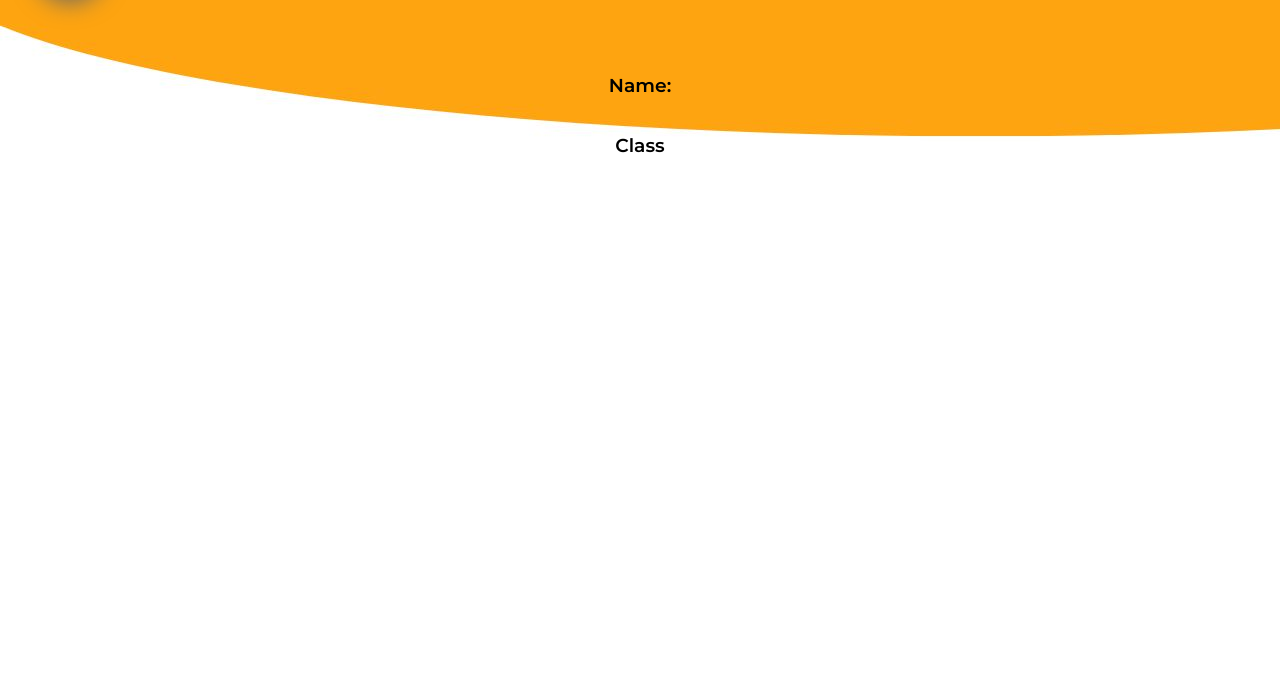
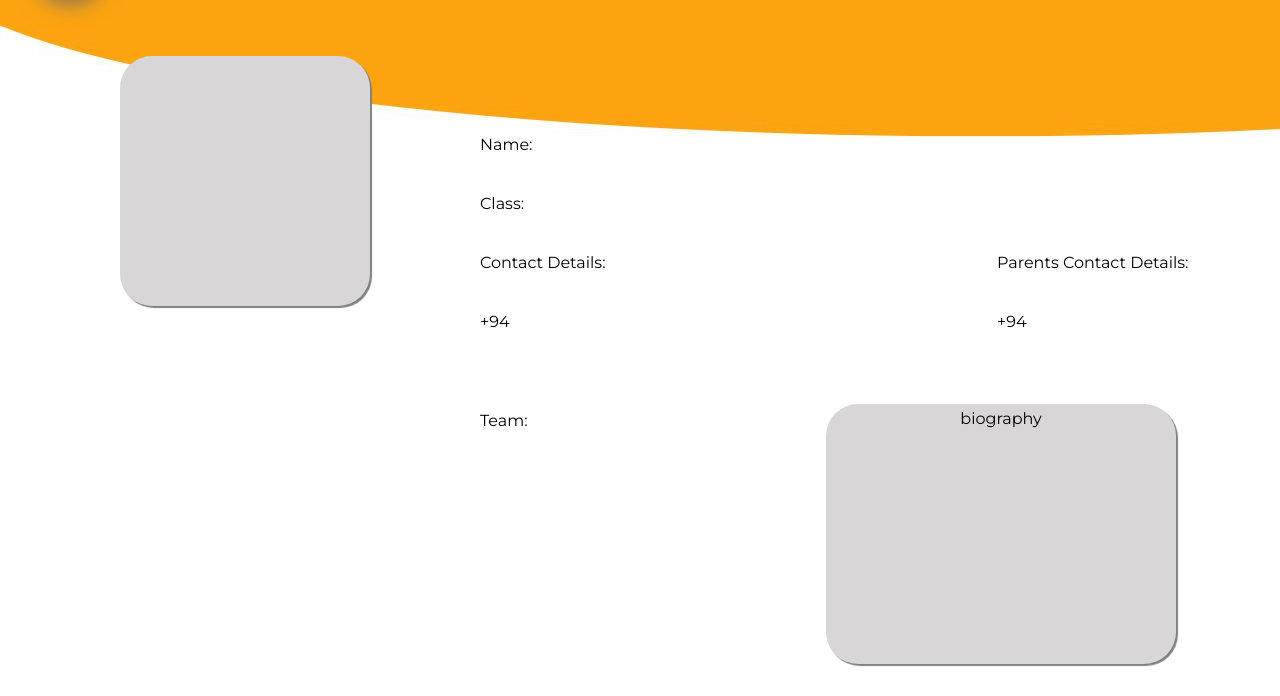
Before and after one commit to midstyle/Student-managemet-system-sanahas, a plain HTML site: page registryinformation.html in a window 1280 px wide. Shown: the part 104-800 px from the top of the page. Drawn offline with Linux system fonts and the light colour scheme.

Commit message:
check student id

```diff
--- a/registry/registry.css
+++ b/registry/registry.css
@@ -304,4 +304,5 @@ button:hover{
 }
 a{
   text-decoration: none;
+  color: #000;
 }
--- a/registryinfromation.html
+++ b/registryinformation.html
@@ -18,7 +18,7 @@
   <body>
     <div id="mySidenav" class="sidenav">
       <div class="menumain">
-        <a href="#" class="user" data-hover="User"
+        <a href="dashboard.html" class="user" data-hover="User"
           ><i class="fa-regular fa-user"></i
         ></a>
         <a href="#" class="calendar" data-hover="Calendar"
@@ -27,7 +27,7 @@
         <a href="#" class="profile" data-hover="Profile"
           ><i class="fa-solid fa-id-card"></i
         ></a>
-        <a href="#" class="registry" data-hover="Registry"
+        <a href="registry.html" class="registry" data-hover="Registry"
           ><i class="fa-solid fa-book"></i
         ></a>
         <a href="#" data-hover="Students &amp; Classes"
@@ -63,10 +63,22 @@
     </script>
     <h1>Student Name</h1>
     <div class="container">
-        <h3>Name:</h3>
-        <h3>Class</h3>
-        <h3></h3>
+        <div>Name:</div>
+        <div></div>
+        <div>Class:</div>
+        <div></div>
+        <div>Contact Details:</div>
+        <div>Parents Contact Details:</div>
+        <div class="contact">+94</div>
+        <div class="contact">+94</div>
+        <div class="contact"></div>
+        <div class="contact"></div>
+        <div>Team:</div>
+        <div>Age:</div>
     </div>
+    <div class="image-block"></div>
+    <div class="image-block2">biography</div>
+
 
 
 
--- a/registryinformation/registryinformation.css
+++ b/registryinformation/registryinformation.css
@@ -152,5 +152,39 @@ h1{
 }
 
 .container{
+    align-items: center;
+    width: 100vh ;
     display: grid;
+    padding: 80px 0;
+    margin: 0 60vh;
+    grid-template-columns: auto auto;
+    grid-gap: 40px 300px;
 }
+
+.container div{
+  margin: 0;
+  text-align: left;
+}
+
+.image-block{
+  position: fixed;
+  width: 250px;
+  height: 250px;
+  background-color: rgb(216, 214, 214);
+  top: 20vh;
+  left: 15vh;
+  border-radius: 2em;
+  box-shadow: 2px 2px 1px gray ;
+}
+.image-block2{
+  text-align: center;
+  padding: 5px 0;
+  position: fixed;
+  width: 350px;
+  height: 250px;
+  background-color: rgb(216, 214, 214);
+  bottom: 4vh;
+  right: 13vh;
+  border-radius: 2em;
+  box-shadow: 2px 2px 1px gray ;
+}
```
Also changed, not shown: registry.html (+3 -3 lines).
